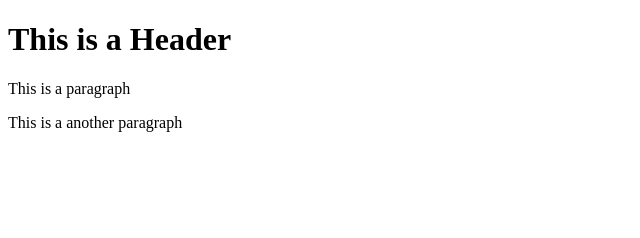
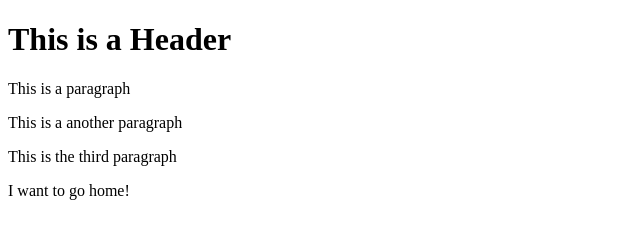
Before and after one commit to AriMartinez10/git-test, a website: page index.html in a window 1280 px wide. Shown: the whole page, without its empty margins (0-640 px from the left). Drawn offline with Linux system fonts and the light colour scheme.

Commit message:
Using NPM

```diff
--- a/index.html
+++ b/index.html
@@ -5,5 +5,7 @@
         <h1>This is a Header</h1>
         <p>This is a paragraph</p>
         <p>This is a another paragraph</p>
+        <p>This is the third paragraph</p>
+        <p>I want to go home!</p>
     </body>
 </html>
```
Also changed, not shown: package.json (added, +19 -0 lines), 2 other files.
